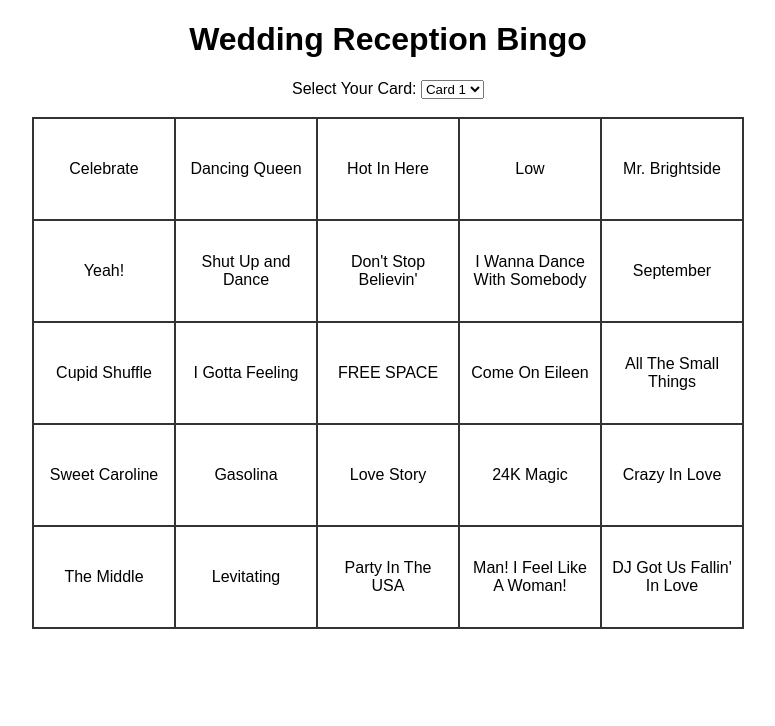
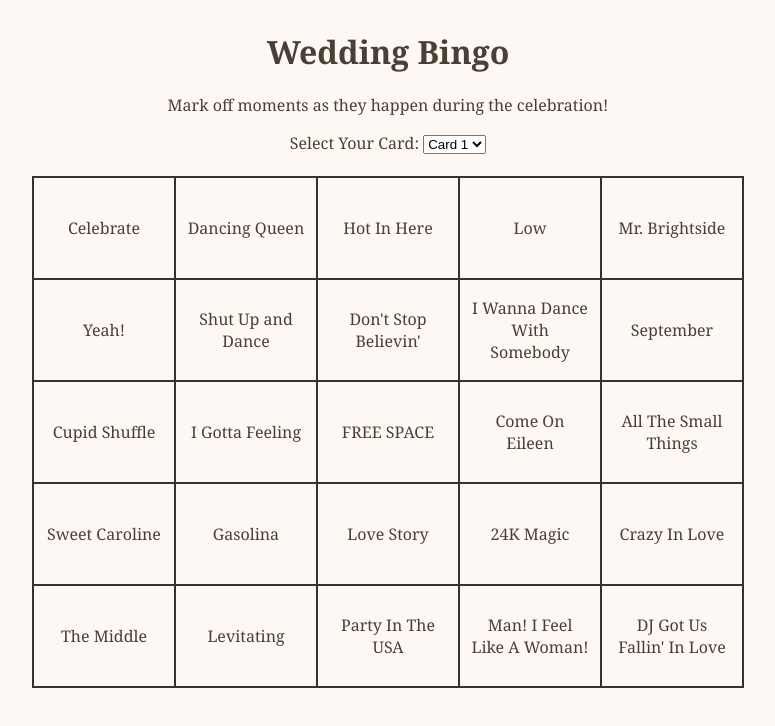
Before and after one commit to ceh182/Bingo, a plain HTML site: page index.html in a window 1280 px wide. Shown: the whole page, without its empty margins (252-1027 px from the left). Drawn offline with Linux system fonts and the light colour scheme.

Commit message:
Modify index.html for wedding bingo styling and text
Updated styles and added a description for the bingo game.

```diff
--- a/index.html
+++ b/index.html
@@ -1,14 +1,16 @@
 <!DOCTYPE html>
 <html>
-<head>
+<head meta name="viewport" content="width=device-width, initial-scale=1">
 <meta charset="UTF-8">
 <title>Wedding Bingo</title>
 
 <style>
 body {
-  font-family: Arial, sans-serif;
-  text-align: center;
-  margin: 20px;
+    font-family: "Georgia", serif;
+    background-color: #fdf8f3;
+    color: #4a3f35;
+    text-align: center;
+    margin: 30px;
 }
 
 table {
@@ -36,7 +38,8 @@ td {
 
 <body>
 
-<h1>Wedding Reception Bingo</h1>
+<h1> Wedding Bingo</h1>
+<p>Mark off moments as they happen during the celebration!</p>
 <label for="cardSelect">Select Your Card:</label>
 <select id="cardSelect">
   <option value="0">Card 1</option>
```
